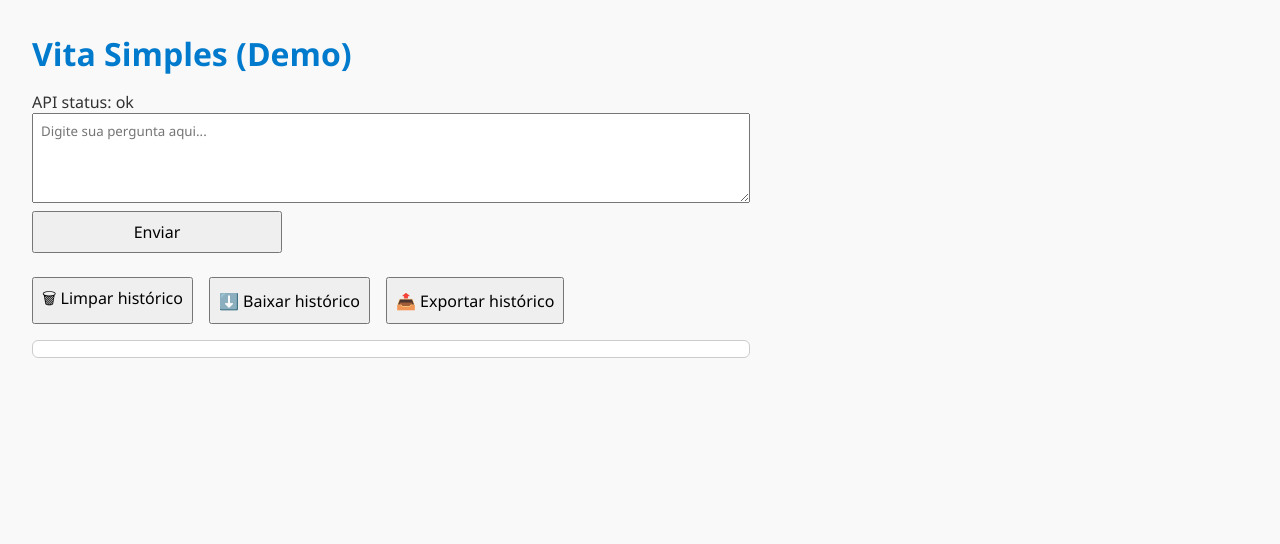
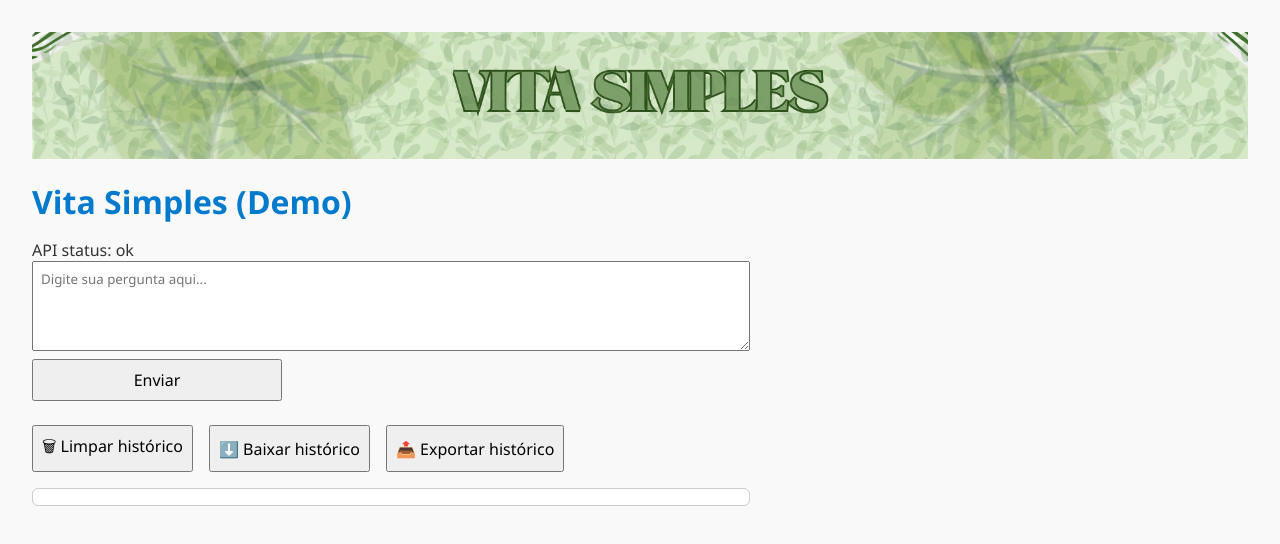
Before and after one commit to vitasimples/VIta-Simples, a website built with Vite: page novo-frontend/index.html in a window 1280 px wide. Built offline with nearby package versions, Linux system fonts and the light colour scheme.

Commit message:
Adicionado header com imagem e interface melhorada

```diff
--- a/novo-frontend/src/main.js
+++ b/novo-frontend/src/main.js
@@ -2,12 +2,16 @@ import './style.css';
 
 const root = document.querySelector('#app');
 root.innerHTML = `
+  <div class="header">
+    <img src="/assets/header-vita.png" alt="Header Vita Simples" />
+  </div>
+
   <h1>Vita Simples (Demo)</h1>
   <div id="api-status">API status: ok</div>
   <div class="form">
     <textarea id="question" placeholder="Digite sua pergunta aqui..." rows="4"></textarea>
     <button id="send">Enviar</button>
-    <div style="margin-top: 1rem; display: flex; gap: 1rem;">
+    <div style="margin-top: 1rem; display: flex; gap: 1rem; flex-wrap: wrap;">
       <button id="clear-history">🗑 Limpar histórico</button>
       <button id="download-history">⬇️ Baixar histórico</button>
       <button id="export-history">📤 Exportar histórico</button>
@@ -24,7 +28,7 @@ const clearBtn = document.getElementById('clear-history');
 const downloadBtn = document.getElementById('download-history');
 const exportBtn = document.getElementById('export-history');
 
-const STORAGE_KEY = 'vita_user_history_1'; // pode ajustar esse ID se desejar separar por usuários
+const STORAGE_KEY = 'vita_user_history_1';
 
 function saveToHistory(question, answer) {
   const history = JSON.parse(localStorage.getItem(STORAGE_KEY)) || [];
--- a/novo-frontend/src/style.css
+++ b/novo-frontend/src/style.css
@@ -3,6 +3,19 @@ body {
   margin: 2rem;
   background: #f9f9f9;
   color: #333;
+}
+
+.header {
+  width: 100%;
+  max-height: 200px;
+  overflow: hidden;
+  margin-bottom: 1rem;
+}
+
+.header img {
+  width: 100%;
+  height: auto;
+  display: block;
 }
 
 h1 {
@@ -42,7 +55,7 @@ button {
 }
 
 #history {
-  max-height: 50vh;            /* Responsivo para resoluções maiores */
+  max-height: 50vh;
   overflow-y: auto;
   border: 1px solid #ccc;
   padding: 0.5rem;
```
Also changed, not shown: novo-frontend/public/assets/header-vita.png (added).
